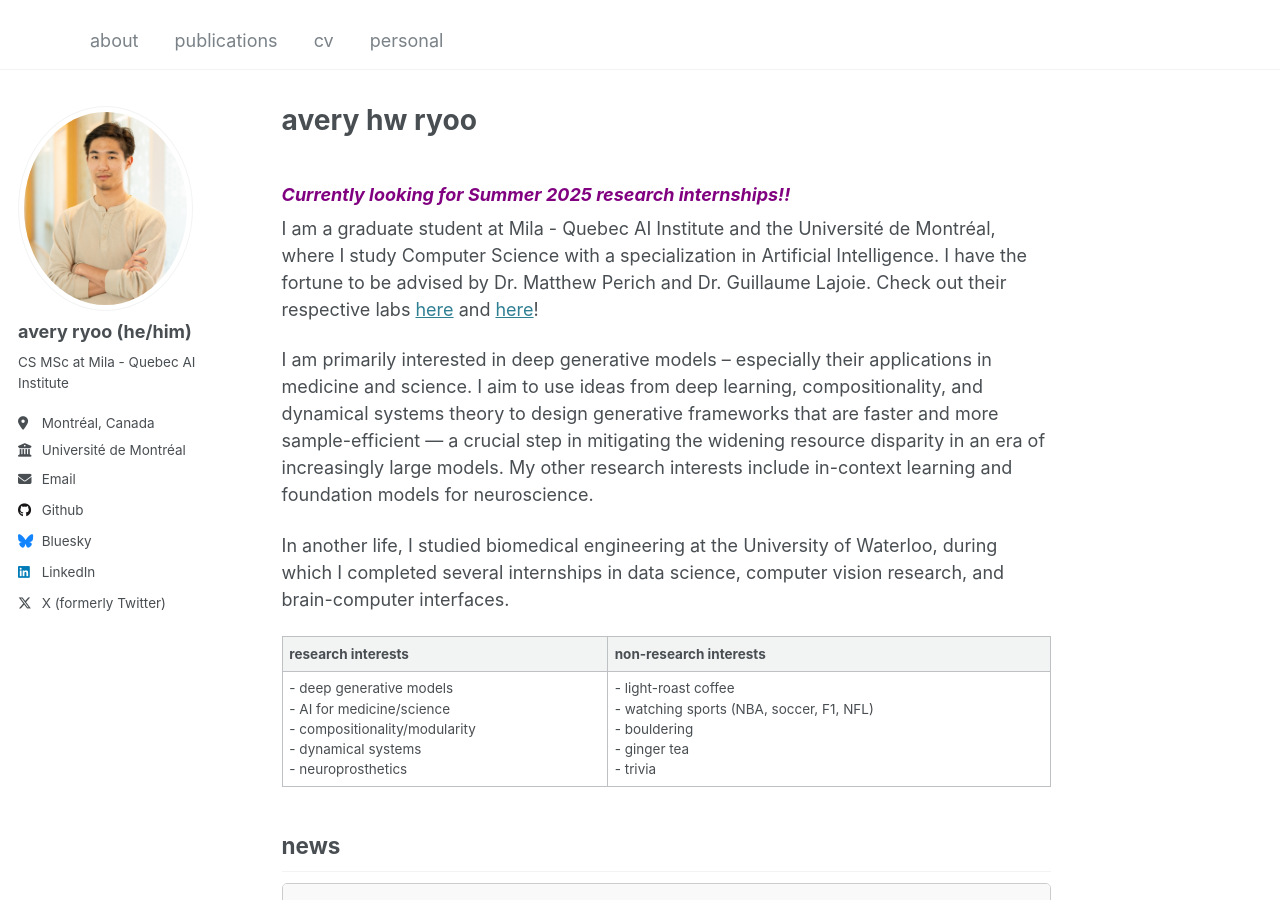
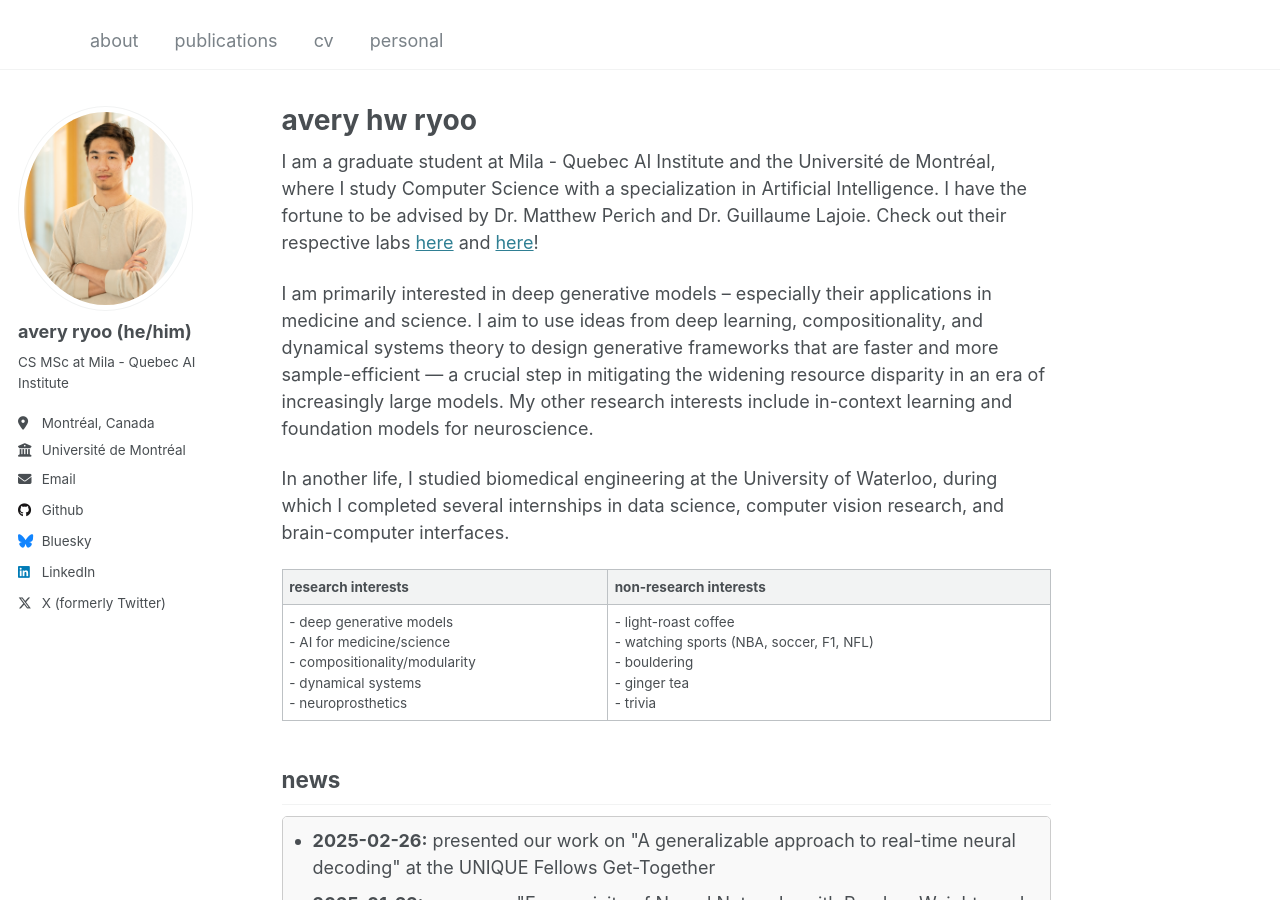
Before and after one commit to averyryoo/averyryoo.github.io, a Jekyll site: the page built from _pages/about.md, in a window 1280 px wide and 900 px high. Built offline with Jekyll 4.4.1, drawn with Linux system fonts in a browser that asks for light colours.

Commit message:
found an internship

```diff
--- a/_pages/about.md
+++ b/_pages/about.md
@@ -6,8 +6,6 @@
   - /about/
   - /about.html
 ---
-
-### <span style="color: purple;">***Currently looking for Summer 2025 research internships!!***</span>
 
 I am a graduate student at Mila - Quebec AI Institute and the Université de Montréal, where I study Computer Science with a specialization in Artificial Intelligence. I have the fortune to be advised by Dr. Matthew Perich and Dr. Guillaume Lajoie. Check out their respective labs [here](https://sinthlab.quebec) and [here](https://www.guillaumelajoie.com)!
 
```
